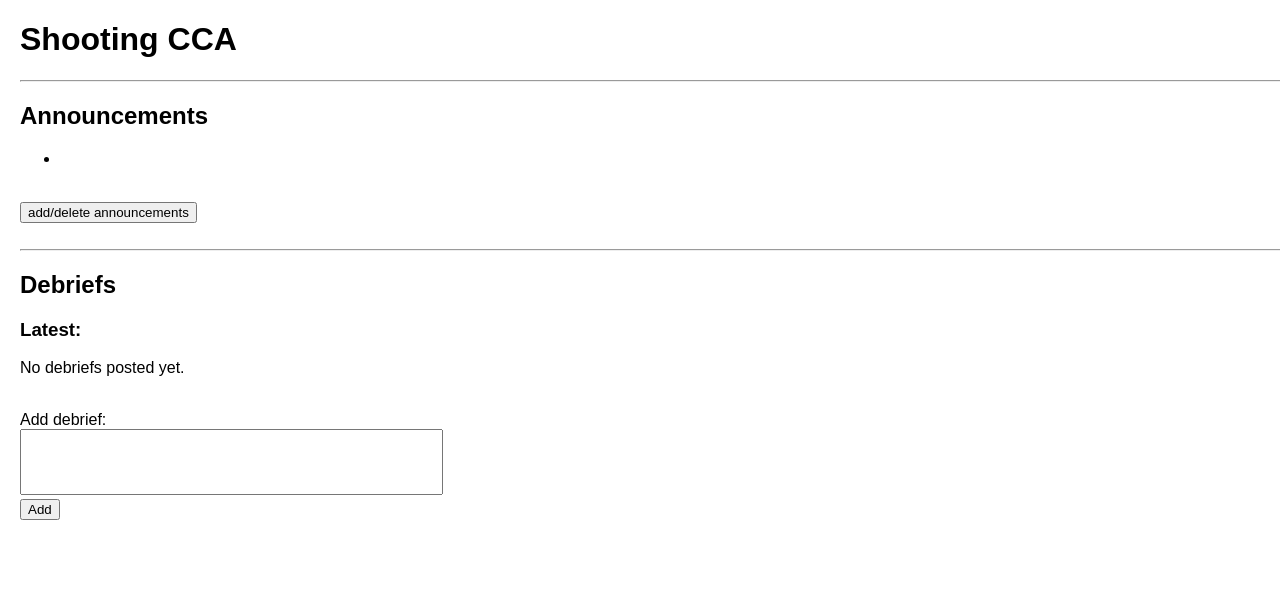
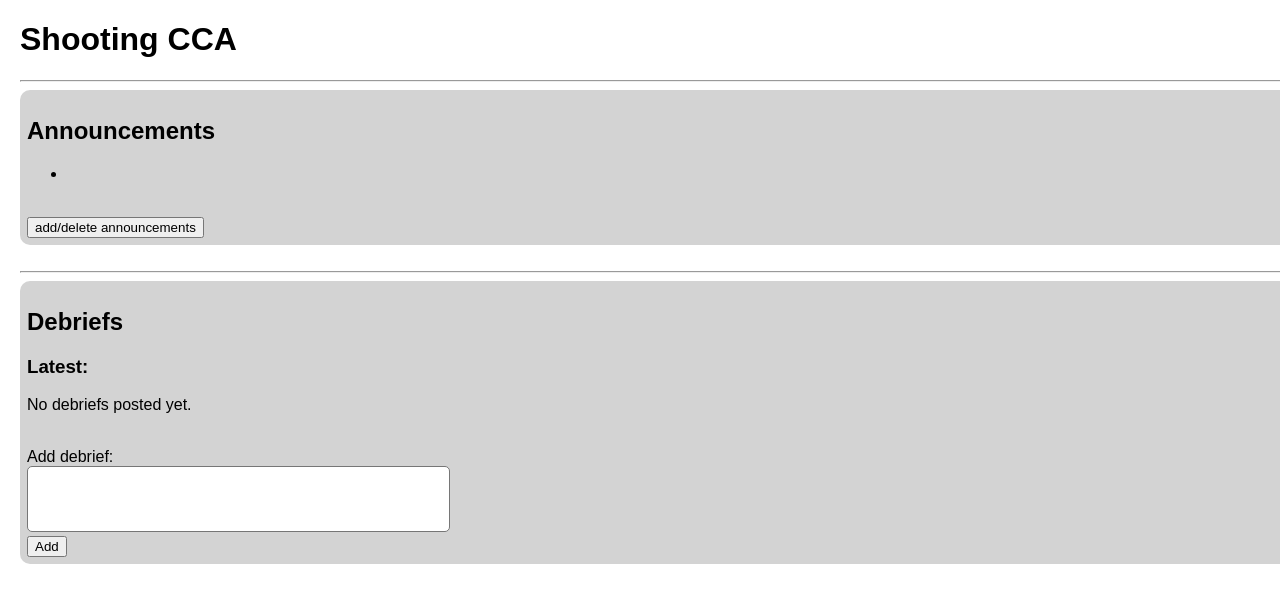
Before and after one commit to KyanChin/WA2-webapp, a Flask app: page / in a window 1280 px wide. Shown: the part 46-649 px from the top of the page. Run offline with Flask 3, Linux system fonts and the light colour scheme; parts of the project's set-up code (start-up, migrations or seed data) failed here and were passed over.

Commit message:
Update style.css

```diff
--- a/static/style.css
+++ b/static/style.css
@@ -10,8 +10,15 @@ body {
   padding: 0 20px 20px 20px;
 }
 
+section {
+  background-color: lightgrey;
+  padding: 7px 0px 7px 7px;
+  border-radius: 10px;
+}
+
 textarea {
   resize: none;
+  border-radius: 5px;
 }
 
 ul.navbar {
```
